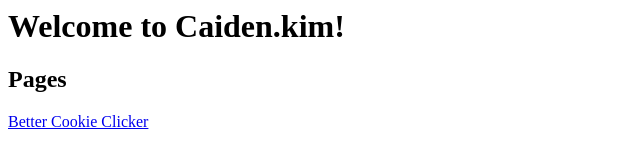
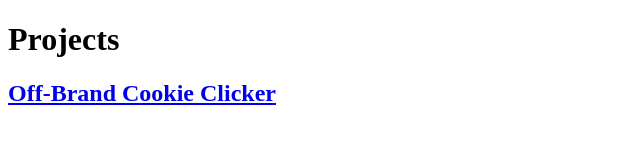
Before and after one commit to Caiden-Kim/new-home, a plain HTML site: page projects/index.html in a window 1280 px wide. Shown: the whole page, without its empty margins (0-640 px from the left). Drawn offline with Linux system fonts and the light colour scheme.

Commit message:
Update index.html

```diff
--- a/projects/index.html
+++ b/projects/index.html
@@ -1,10 +1,18 @@
-<html>
+<!DOCTYPE html>
+<html lang="en">
   <head>
-    <h1>Welcome to Caiden.kim!</h1>
+    <meta charset="UTF-8" />
+    <meta name="viewport" content="width=device-width, initial-scale=1.0" />
+    <title>Caiden.Kim: Projects</title>
   </head>
+  <body>
+    <h1>Projects</h1>
 
-  <body>
-    <h2>Pages</h2>
-    <a href="cookies.caiden.kim">Better Cookie Clicker</a>
+    <!--Project list-->
+    <div>
+      <div>
+        <h2><a href="cookies.caiden.kim">Off-Brand Cookie Clicker</a></h2>
+      </div>
+    </div>
   </body>
 </html>
```
